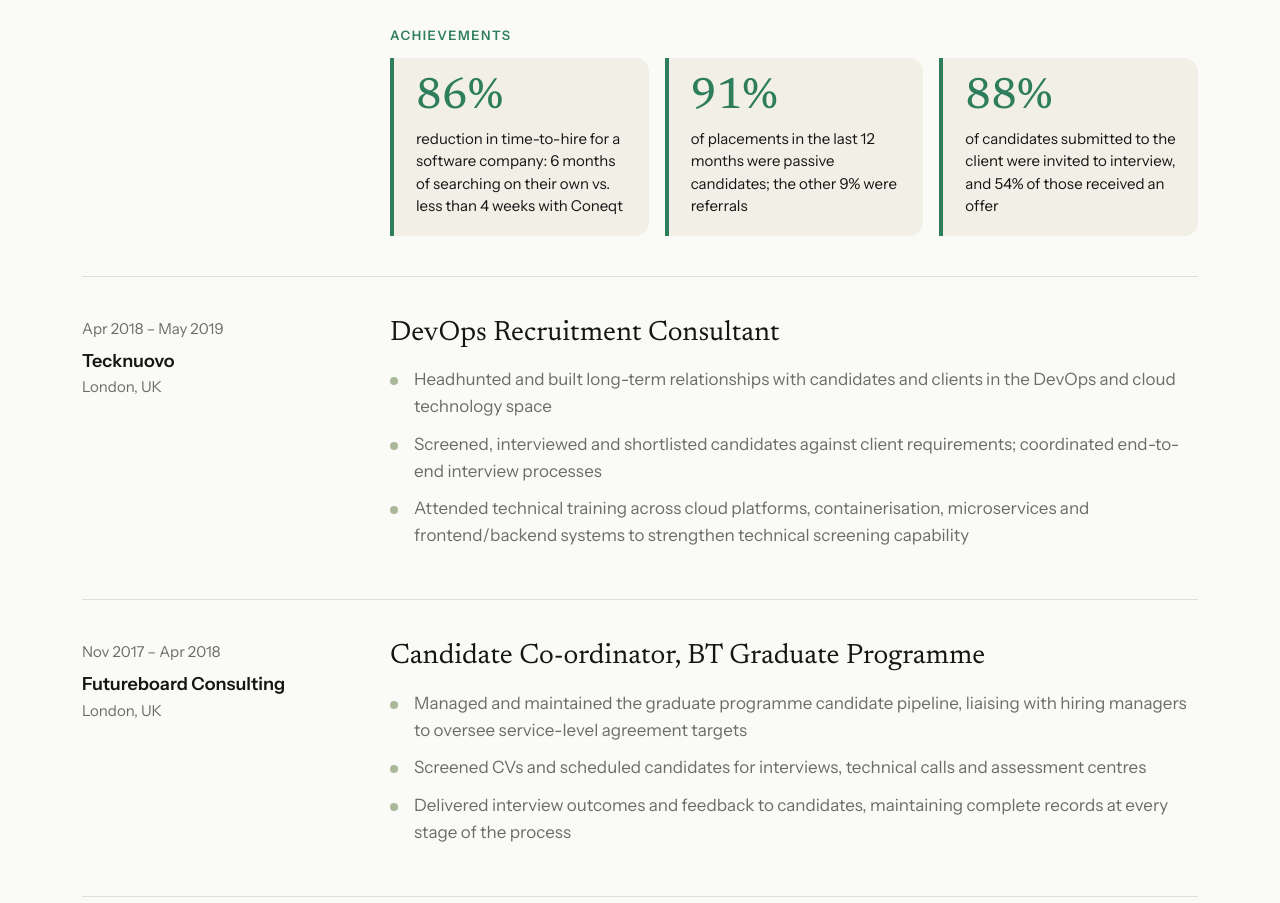
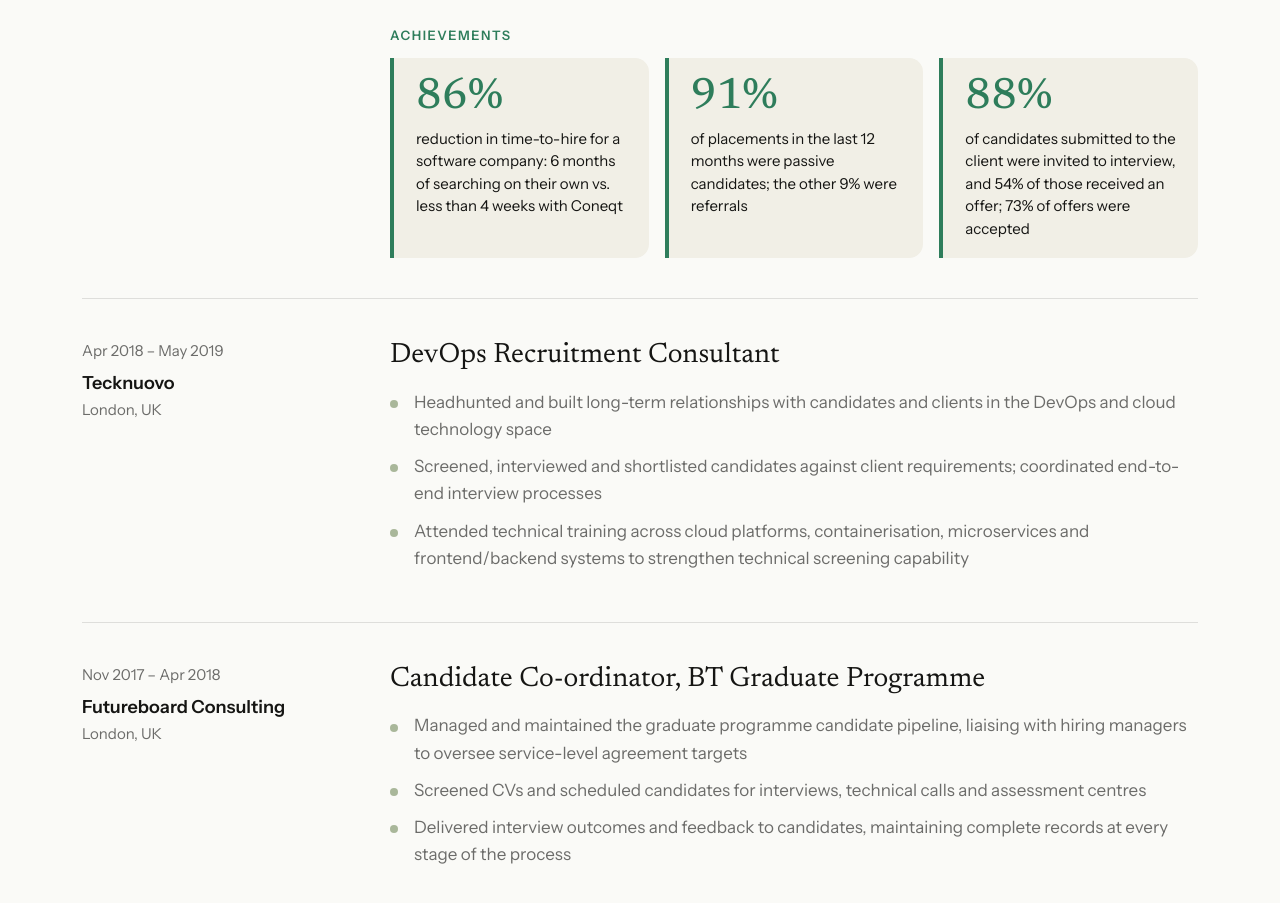
Before and after one commit to sophiaglewis17/sophialewishaaland.com, a plain HTML site: page index.html in a window 1280 px wide. Shown: the part 2970-3873 px from the top of the page. Drawn offline with Linux system fonts and the light colour scheme.

Commit message:
Add 73% offer acceptance to interview-rate card (EN/NO)
Co-Authored-By: Claude Opus 5.5 <noreply@anthropic.com>
Claude-Session: https://claude.ai/code/session_01GmuqSewgFnD8z7omAw1njU

```diff
--- a/index.html
+++ b/index.html
@@ -346,7 +346,7 @@ footer .wrap{display:flex;justify-content:space-between;gap:20px;flex-wrap:wrap;
             <div class="wins-grid">
               <div class="win"><b>86%</b><p><span lang="en">reduction in time-to-hire for a software company: 6 months of searching on their own vs. less than 4 weeks with Coneqt</span><span lang="nb">kortere ansettelsestid for et programvareselskap: 6 måneder med egen søking vs. under 4 uker med Coneqt</span></p></div>
               <div class="win"><b>91%</b><p><span lang="en">of placements in the last 12 months were passive candidates; the other 9% were referrals</span><span lang="nb">av ansettelsene de siste 12 månedene var passive kandidater; de resterende 9 % kom via anbefalinger</span></p></div>
-              <div class="win"><b>88%</b><p><span lang="en">of candidates submitted to the client were invited to interview, and 54% of those received an offer</span><span lang="nb">av kandidatene som ble presentert for kunden, ble invitert til intervju, og 54 % av disse fikk tilbud</span></p></div>
+              <div class="win"><b>88%</b><p><span lang="en">of candidates submitted to the client were invited to interview, and 54% of those received an offer; 73% of offers were accepted</span><span lang="nb">av kandidatene som ble presentert for kunden, ble invitert til intervju, og 54 % av disse fikk tilbud; 73 % av tilbudene ble akseptert</span></p></div>
             </div>
           </div>
         </div>
```
